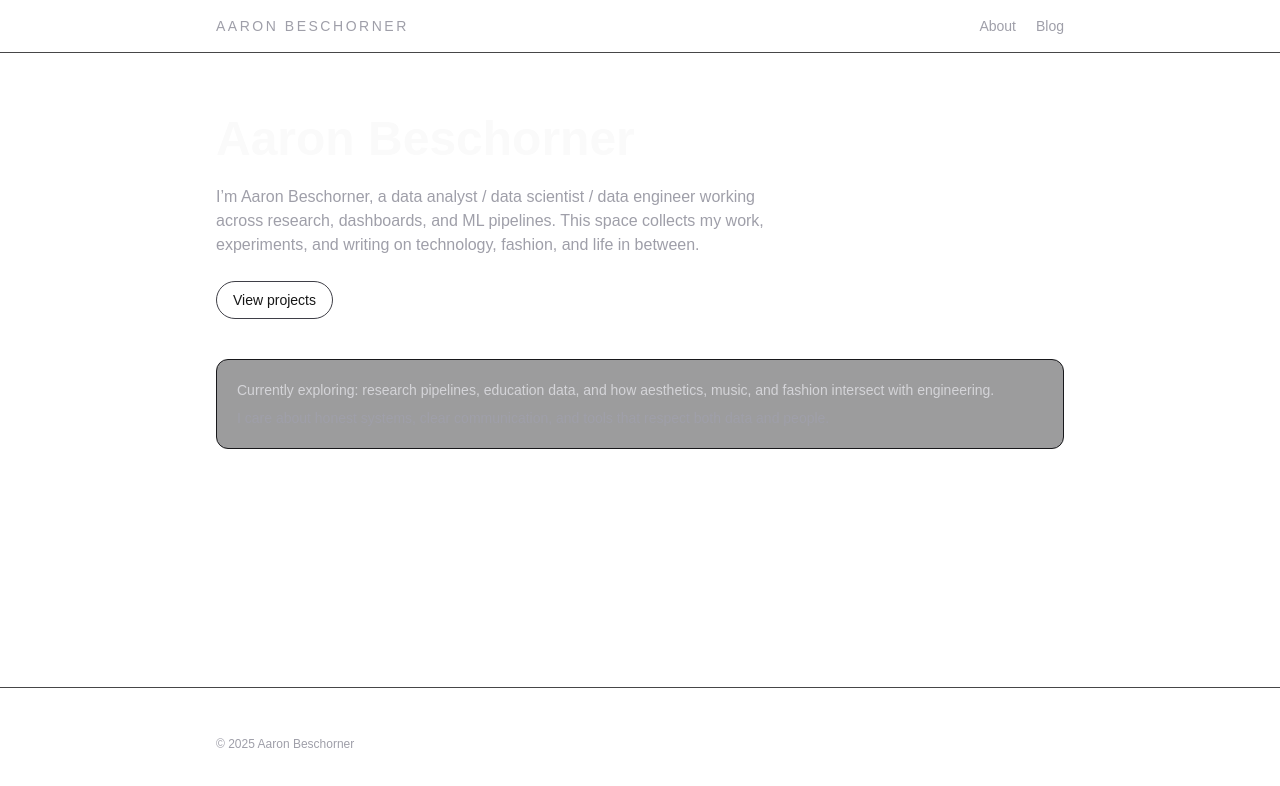
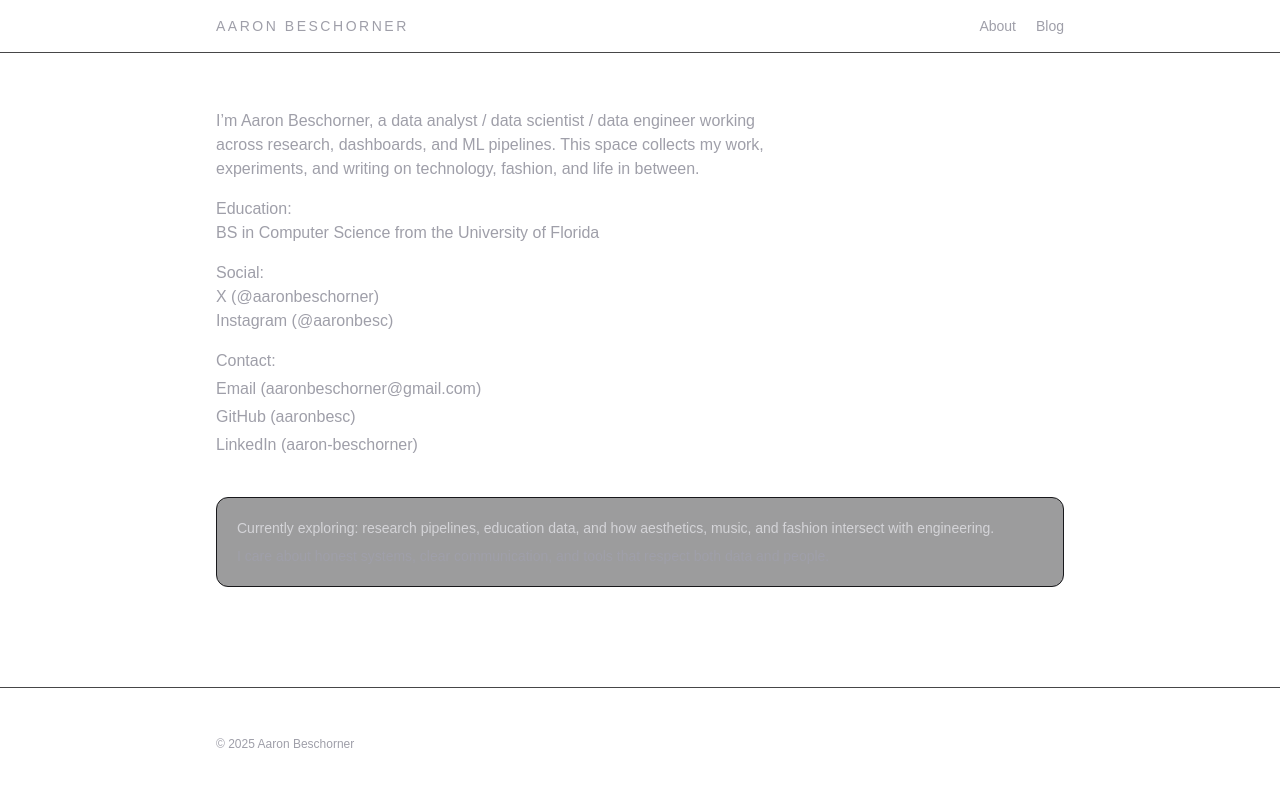
Before and after one commit to aaronbesc/my_portfolio, a Next.js app: page / in a window 1280 px wide. Shown: the top 786 px of the page. Built offline with nearby package versions, Linux system fonts and the light colour scheme.

Commit message:
Adding socials

```diff
--- a/app/layout.tsx
+++ b/app/layout.tsx
@@ -5,7 +5,7 @@ import type { ReactNode } from "react";
 import type { Metadata } from "next";
 
 export const metadata: Metadata = {
-  title: "Aaron Beschorner | Portfolio & Blog",
+  title: "Aaron Beschorner",
   description:
     "Data analytics, data science, and creative engineering projects by Aaron Beschorner, plus writing on tech, fashion, and life.",
 };
--- a/app/page.tsx
+++ b/app/page.tsx
@@ -4,14 +4,79 @@ export default function HomePage() {
   return (
     <section className="space-y-10">
       <div className="space-y-4">
-        <h1 className="text-4xl sm:text-5xl font-semibold text-zinc-50 leading-tight">
+        {/*<h1 className="text-4xl sm:text-5xl font-semibold text-zinc-50 leading-tight">
           Aaron Beschorner
-        </h1>
+        </h1>*/}
         <p className="text-sm sm:text-base text-zinc-400 max-w-xl">
           I’m Aaron Beschorner, a data analyst / data scientist / data engineer working
           across research, dashboards, and ML pipelines. This space collects my work,
           experiments, and writing on technology, fashion, and life in between.
         </p>
+        <ul className="text-sm sm:text-base text-zinc-400 max-w-xl">
+          <li>Education:</li>
+          <li>BS in Computer Science from the University of Florida</li>
+        </ul>
+        <ul className="text-sm sm:text-base text-zinc-400 max-w-xl">
+          <li>Social:</li>
+          <li>
+  <a
+    href="https://x.com/aaronbeschorner"
+    target="_blank"
+    rel="noopener noreferrer"
+    className="hover:underline"
+  >
+    X (@aaronbeschorner)
+  </a>
+</li>
+
+<li>
+  <a
+    href="https://instagram.com/aaronbesc"
+    target="_blank"
+    rel="noopener noreferrer"
+    className="hover:underline"
+  >
+    Instagram (@aaronbesc)
+  </a>
+</li>
+        </ul>
+<ul className="text-sm sm:text-base text-zinc-400 max-w-xl space-y-1">
+  <li>Contact:</li>
+  <li>
+    <a
+      href="mailto:aaronbeschorner@gmail.com"
+      target="_blank"
+      rel="noopener noreferrer"
+      className="hover:underline"
+    >
+      Email (aaronbeschorner@gmail.com)
+    </a>
+  </li>
+
+  <li>
+    <a
+      href="https://github.com/aaronbesc"
+      target="_blank"
+      rel="noopener noreferrer"
+      className="hover:underline"
+    >
+      GitHub (aaronbesc)
+    </a>
+  </li>
+
+  <li>
+    <a
+      href="https://www.linkedin.com/in/aaron-beschorner/"
+      target="_blank"
+      rel="noopener noreferrer"
+      className="hover:underline"
+    >
+      LinkedIn (aaron-beschorner)
+    </a>
+  </li>
+</ul>
+
+  {/*
   <div className="flex flex-wrap gap-4 pt-2">
   <Link
     href="/projects"
@@ -20,6 +85,7 @@ export default function HomePage() {
     View projects
   </Link>
   </div>
+  */}
       </div>
       <div className="border border-zinc-900 rounded-xl p-4 sm:p-5 text-xs sm:text-sm text-zinc-400 space-y-2 bg-zinc-950/40">
         <p className="text-zinc-300">
```
Lines whose indentation alone changed are shown as unchanged.
